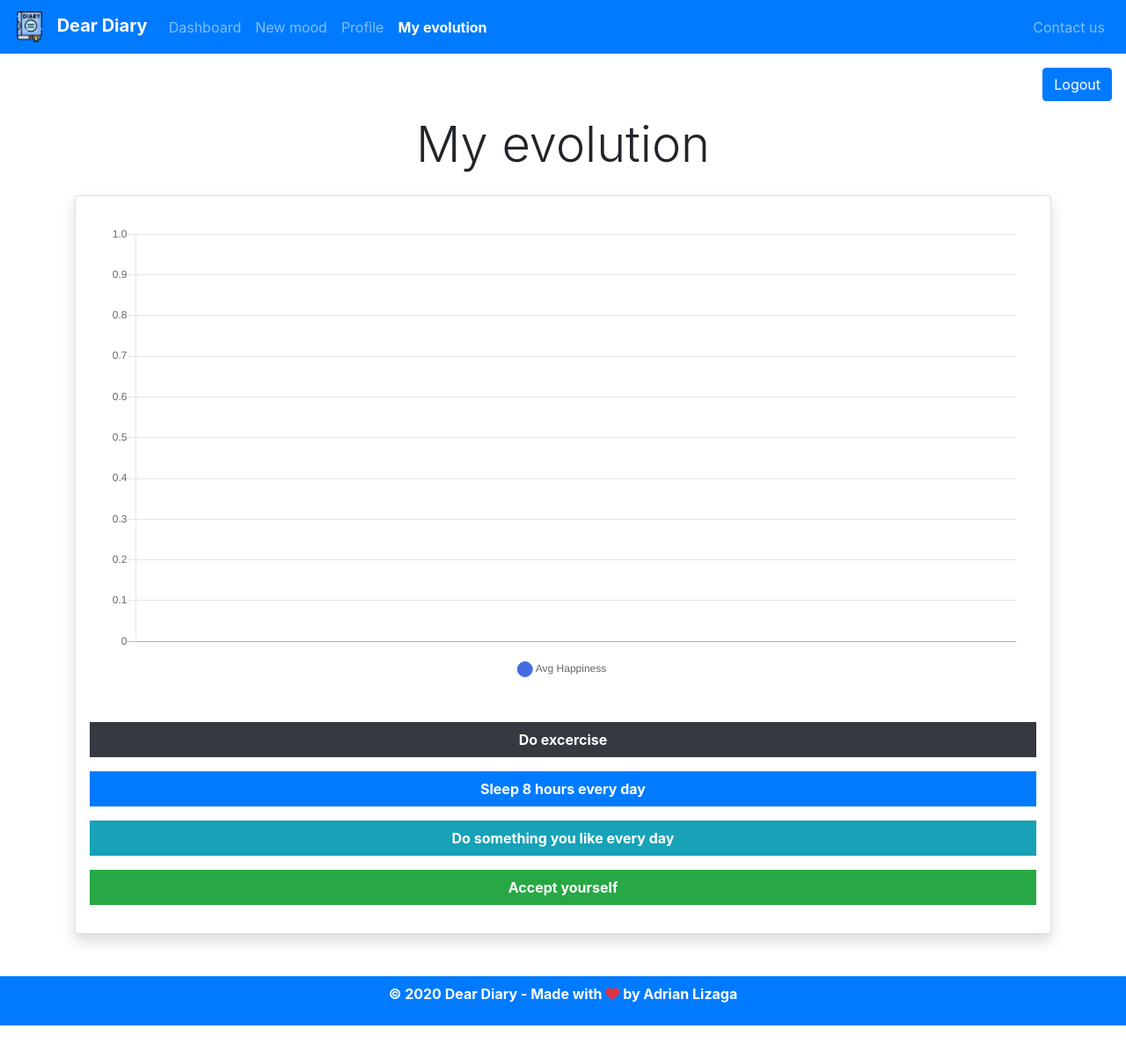
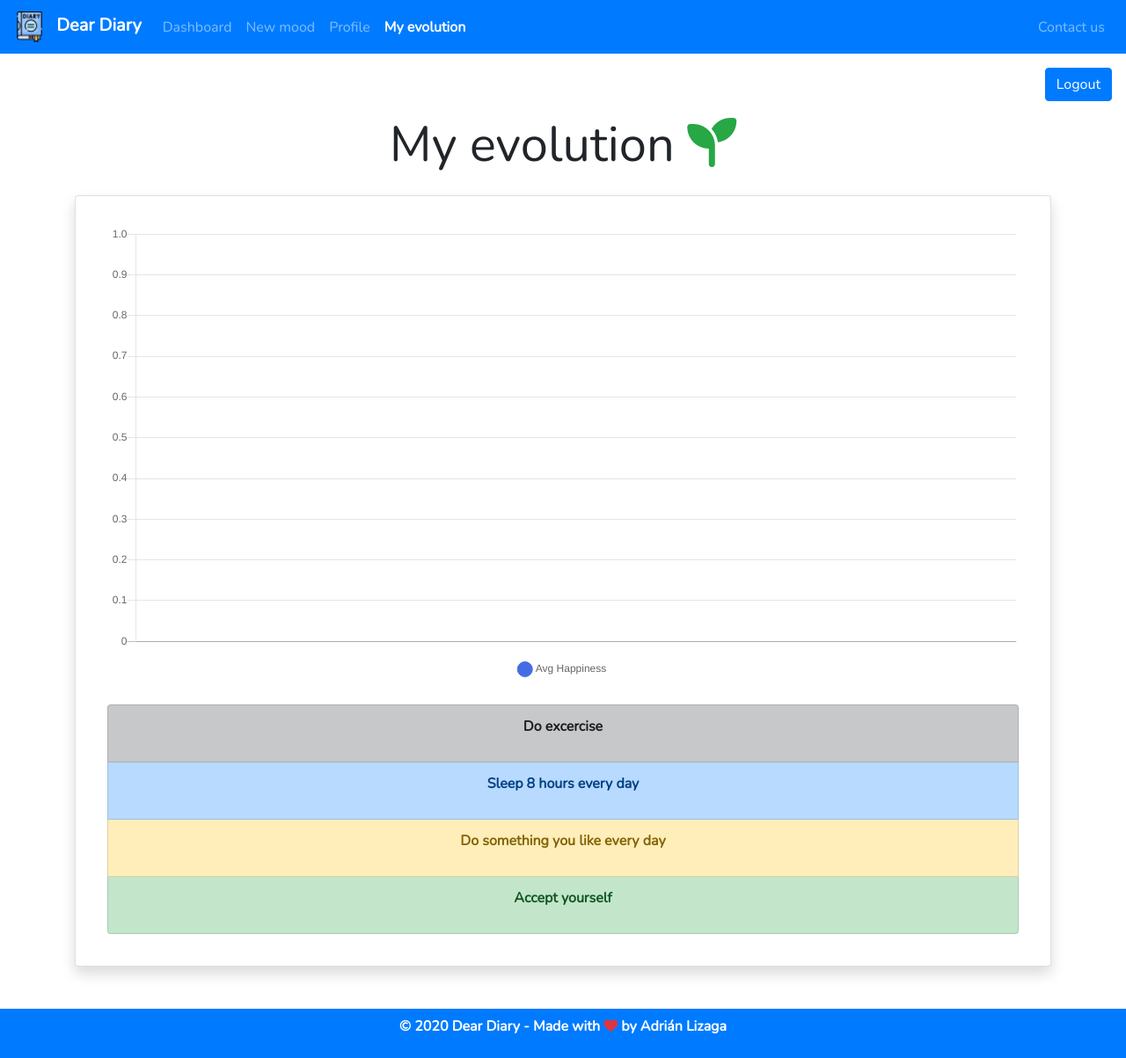
Before and after one commit to adrianliz/dear_diary, a Django app: page /diary/evolution/ in a window 1280 px wide. Shown: the whole page at 88% size. Before the commit the page ends 1166 px from the top, so only its background shows below. Run offline with Django 3.2, Linux system fonts and the light colour scheme; the visitor is signed in with stand-in values (Sample User, id 1); data that the repository does not hold is empty; some libraries are stand-ins or nearby versions.

Commit message:
refactor: refactorizada la vista y script de deploy

```diff
--- a/diary/templates/diary/core/base.html
+++ b/diary/templates/diary/core/base.html
@@ -11,10 +11,17 @@
   <!-- Bootstrap CSS -->
   <link rel="stylesheet" href="{% static 'diary/css/bootstrap.min.css' %}">
 
+  <!-- Custom font -->
+  <link rel="preconnect" href="https://fonts.gstatic.com">
+  <link href="https://fonts.googleapis.com/css2?family=Nunito:wght@300;400&display=swap" rel="stylesheet">
+
+  <!-- Custom styles -->
+  <link rel="stylesheet" href="{% static 'diary/css/style.css' %}">
+
   <title>Dear Diary</title>
 </head>
 
-<body class="d-flex flex-column min-vh-100">
+<body class="d-flex flex-column vh-100">
   {% block content %}
   {% endblock %}
 
--- a/diary/templates/diary/core/footer.html
+++ b/diary/templates/diary/core/footer.html
@@ -1,5 +1,5 @@
 <footer class="mt-auto bg-primary text-white font-weight-bold text-center text-break">
   <p class="py-2">
-    &copy {% now 'Y' %} Dear Diary - Made with <i class="fas fa-heart text-danger"></i> by Adrian Lizaga
+    &copy {% now 'Y' %} Dear Diary - Made with <i class="fas fa-heart text-danger"></i> by Adrián Lizaga
   </p>
 </footer>
--- a/diary/templates/diary/core/form.html
+++ b/diary/templates/diary/core/form.html
@@ -1,7 +1,7 @@
 {% load widget_tweaks %}
 
 <div class="row d-flex align-items-center justify-content-center text-center mx-auto">
-  <div class="col-sm-12">
+  <div class="col-12">
     <form method="POST" enctype="multipart/form-data" action="">
       {% csrf_token %}
       <div class="div mb-4">
--- a/diary/templates/diary/core/success_messages.html
+++ b/diary/templates/diary/core/success_messages.html
@@ -1,7 +1,7 @@
 {% if messages %}
 {% for message in messages %}
 {% if 'success' in message.tags %}
-<div class="alert alert-success alert-dismissible fade show mt-2" role="alert">
+<div class="alert alert-success alert-dismissible fade show mt-3" role="alert">
   {{ message }}
   <button type="button" class="close" data-dismiss="alert" aria-label="Close">
     <span aria-hidden="true">&times;</span>
--- a/diary/templates/diary/evolution.html
+++ b/diary/templates/diary/evolution.html
@@ -3,28 +3,30 @@
 {% block content %}
 {% include 'diary/core/navbar.html' %}
 <div class="container mt-3">
-  <h1 class="display-4 text-center mb-4">My evolution</h1>
+  <h1 class="display-4 text-center mb-4">
+    My evolution
+    <i class="fas fa-seedling text-success"></i>
+  </h1>
   <div class="card shadow mb-5 p-3">
     <div class="card-body">
-      <div class="h-100"></div>
       <canvas id="chart"></canvas>
-    </div>
-    <div class="text-center mt-4">
-      <div class="bg-dark text-white font-weight-bold">
-        <p class="p-2">Do excercise</p>
-      </div>
-      <div class="bg-primary text-white font-weight-bold">
-        <p class="p-2">Sleep 8 hours every day</p>
-      </div>
-      <div class="bg-info text-white font-weight-bold">
-        <p class="p-2">Do something you like every day</p>
-      </div>
-      <div class="bg-success text-white font-weight-bold">
-        <p class="p-2">Accept yourself</p>
-      </div>
+
+      <ul class="list-group text-center mt-4">
+        <li class="list-group-item list-group-item-dark font-weight-bold">
+          <p>Do excercise</p>
+        </li>
+        <li class="list-group-item list-group-item-primary font-weight-bold">
+          <p>Sleep 8 hours every day</p>
+        </li>
+        <li class="list-group-item list-group-item-warning font-weight-bold">
+          <p>Do something you like every day</p>
+        </li>
+        <li class="list-group-item list-group-item-success font-weight-bold">
+          <p>Accept yourself</p>
+        </li>
+      </ul>
     </div>
   </div>
-</div>
 </div>
 {% endblock %}
 
--- a/diary/templates/diary/landing.html
+++ b/diary/templates/diary/landing.html
@@ -18,7 +18,7 @@
       {% include 'diary/core/form.html' %}
 
       <div class="text-right font-weight-bold mb-3">
-        <a href="{% url 'diary:signup' %}" class="text-decoration-none">Don't have an account? Sign up</a>
+        <a href="{% url 'diary:signup' %}" class="text-decoration-none">Sign up now</a>
       </div>
     </div>
   </div>
--- a/diary/templates/diary/profile.html
+++ b/diary/templates/diary/profile.html
@@ -5,7 +5,10 @@
 <div class="container mt-3">
   <div class="row">
     <div class="col-sm-6 mx-auto">
-      <h1 class="display-4 text-center my-3">Hi {{profile.user}}</h1>
+      <h1 class="display-4 text-center my-3">
+        Hi {{profile.user}}
+        <i class="fas fa-id-card text-primary"></i>
+      </h1>
     </div>
   </div>
 
--- a/diary/views.py
+++ b/diary/views.py
@@ -91,7 +91,7 @@ class CreateMoodView(LoginRequiredMixin, CreateView):
         context = super().get_context_data(**kwargs)
         context['form_name'] = "New mood"
         context['include_navbar'] = True
-        context['page_title'] = "How it's going? <i class=\"ml-2 far fa-lightbulb\"></i>"
+        context['page_title'] = "How it's going? <i class=\"ml-2 far fa-lightbulb text-warning\"></i>"
         context['back_url'] = reverse('diary:dashboard')
         return context
 
@@ -124,7 +124,7 @@ class EditMoodView(LoginRequiredMixin, OwnershipValidator, UpdateView):
         context = super().get_context_data(**kwargs)
         context['form_name'] = "Edit mood"
         context['include_navbar'] = True
-        context['page_title'] = "How it's going? <i class=\"ml-2 far fa-lightbulb\"></i>"
+        context['page_title'] = "How it's going? <i class=\"ml-2 far fa-lightbulb text-warning\"></i>"
         context['back_url'] = reverse('diary:dashboard')
         return context
 
--- /dev/null
+++ b/static/diary/css/style.css
@@ -0,0 +1,3 @@
+* {
+  font-family: 'Nunito', sans-serif;
+}
```
Also changed, not shown: 1 other file.
